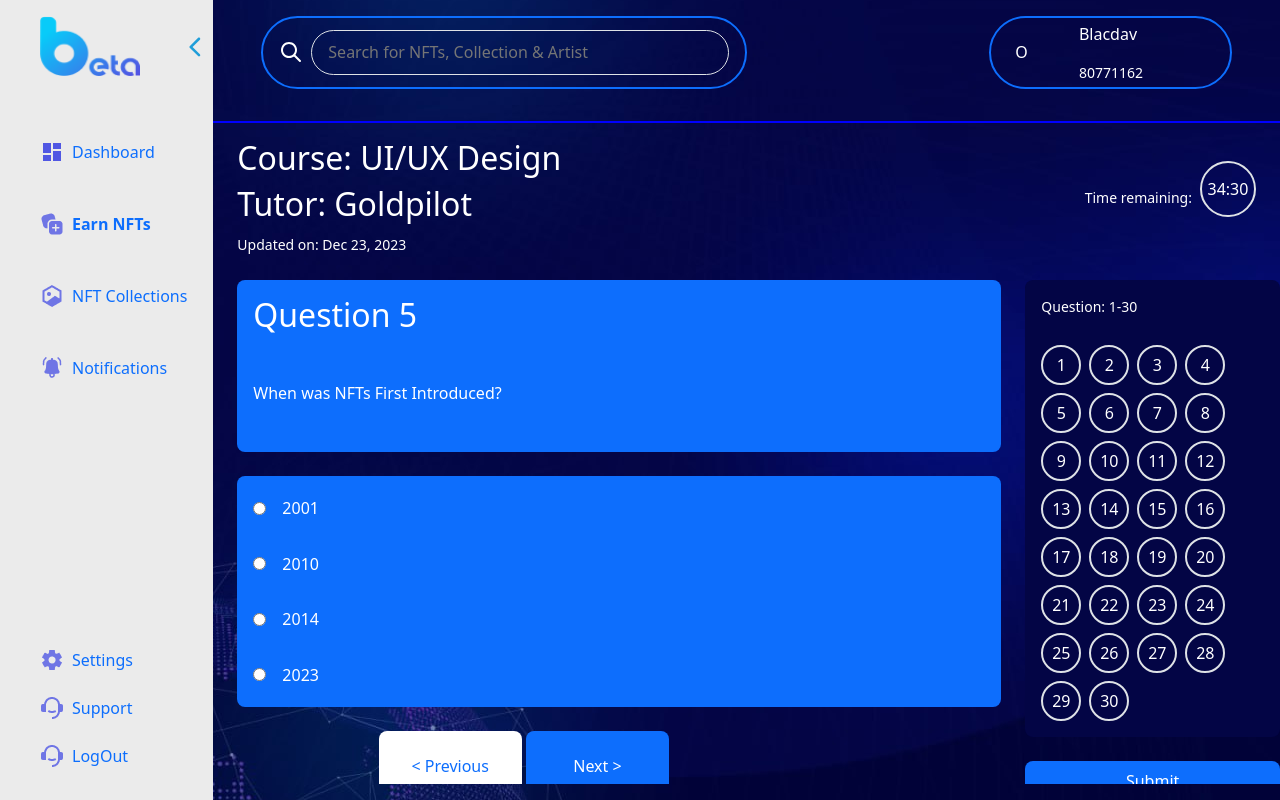
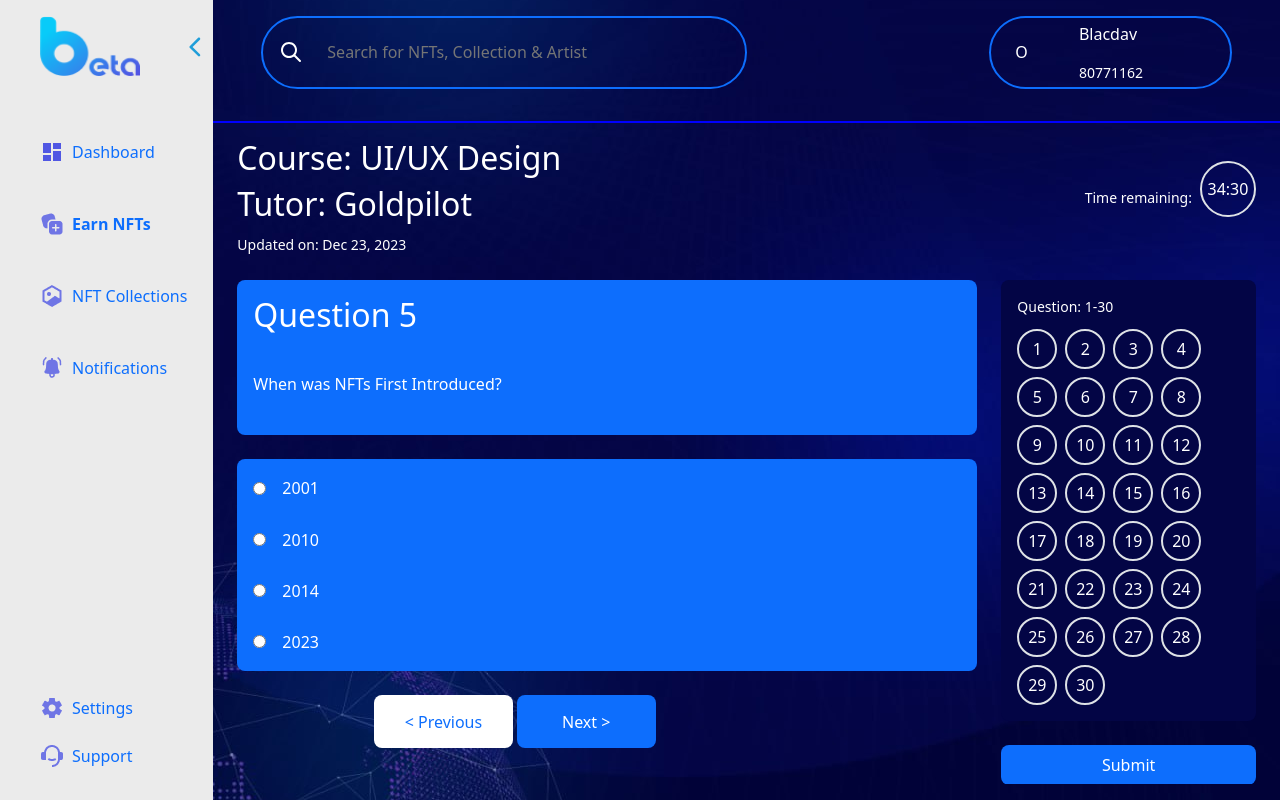
Before and after one commit to blacdav/beta, a React (Create React App) app: page /user/earn in a window 1280 px wide. Built offline with nearby package versions, Linux system fonts and the light colour scheme.

Commit message:
worked on the earn_nft page responsive layout

```diff
--- a/src/App.css
+++ b/src/App.css
@@ -52,6 +52,18 @@
   mask: radial-gradient(var(--c) 53% at left, #0000 calc(100% - 1px), #000);
   background-color: red;
 }
+
+/* Hide scrollbar for all browsers */
+.hidden-scrollbar {
+  overflow-y: scroll; /* Ensures the element is scrollable */
+  scrollbar-width: none; /* For Firefox */
+}
+
+/* For WebKit-based browsers (e.g., Chrome, Edge, Safari) */
+.hidden-scrollbar::-webkit-scrollbar {
+  display: none;
+}
+
 
 .borderh {
   border-bottom: 2px solid blue;
--- a/src/App.js
+++ b/src/App.js
@@ -6,7 +6,6 @@ import Signup from './auth/Signup';
 import Login from './auth/Login';
 import Connect from './auth/Connect';
 import NoMatch from './pages/NoMatch';
-// import User from './pages/User';
 import Dashboard from './pages/Dashboard';
 import Category from './auth/Category';
 import EarnNFT from './pages/EarnNFT'
--- a/src/components/header.jsx
+++ b/src/components/header.jsx
@@ -6,7 +6,7 @@ const Header = () => {
     <header className='d-flex borderh pt-3 pb-2 px-5 min-vh-25 justify-content-between'>
       <div className='d-flex align-items-center gap-2 w-50 h-75 border border-2 border-primary rounded-pill py-1 px-3'>
         <img src={search} alt="search icon" />
-        <input type="search" placeholder='Search for NFTs, Collection & Artist' className='w-100 h-75 rounded-pill px-3 bg-transparent border border-transparent text-white' />
+        <input type="search" placeholder='Search for NFTs, Collection & Artist' className='w-100 h-75 rounded-pill px-3 bg-transparent border-0 button-outline-primary text-white' />
       </div>
       <div className='d-flex align-items-center justify-content-between px-4 border border-2 border-primary p-3 rounded-pill h-75 w-25'>
         {/* <img src="#" alt="avater" /> */}O
--- a/src/components/sidebar.jsx
+++ b/src/components/sidebar.jsx
@@ -39,7 +39,7 @@ const Sidebar = ({ miniSidebar, setMiniSidebar}) => {
       <ul className={`d-grid gap-4 ms-2`}>
         <li className='overflow-hidden'><Link className={`text-decoration-none d-flex align-items-center gap-2 ${settings ? 'fw-bold' : ''}`} to='settings'><img src={settings_icon} alt="setting icon" /><p className={`${miniSidebar ? '' : 'd-none'} m-0`}>Settings</p></Link></li>
         <li className='overflow-hidden'><Link className='text-decoration-none d-flex align-items-center gap-2' to=''><img src={support} alt="support icon" /><p className={`${miniSidebar ? '' : 'd-none'} m-0`}>Support</p></Link></li>
-        <li className='overflow-hidden'><Link className='text-decoration-none d-flex align-items-center gap-2' to=''><img src={support} alt="support icon" /><p className={`${miniSidebar ? '' : 'd-none'} m-0`}>LogOut</p></Link></li>
+        <li className={`overflow-hidden ${settings ? 'd-block' : 'd-none'}`}><Link className='text-decoration-none d-flex align-items-center gap-2' to=''><img src={support} alt="support icon" /><p className={`${miniSidebar ? '' : 'd-none'} m-0`}>LogOut</p></Link></li>
       </ul>
     </aside>
   )
--- a/src/pages/Dashboard.jsx
+++ b/src/pages/Dashboard.jsx
@@ -4,7 +4,7 @@ import wolf from '../IMG/wolf.svg';
 
 const Dashboard = () => {
   return (
-    <section className='d-grid d-md-flex col-12 px-4 min-vh-75 overflow-y-scroll'>
+    <section className='d-grid d-md-flex col-12 px-4 min-vh-75 overflow-y-scroll hidden-scrollbar'>
       <section className='d-grid h-100 col-12 col-md-8 gap-3 py-3 pe-0 pe-md-4'>
         <div className='dashboard d-flex justify-content-between align-items-center rounded-3 px-3 px-md-5 py-4'>
           <div className='col-9 d-grid gap-2'>
--- a/src/pages/EarnNFT.jsx
+++ b/src/pages/EarnNFT.jsx
@@ -2,7 +2,7 @@ import React from 'react'
 
 const EarnNFT = () => {
   return (
-    <main className='d-grid col-12 px-4 min-vh-75 overflow-y-scroll'>
+    <main className='d-grid col-12 px-4 min-vh-75 overflow-y-scroll hidden-scrollbar'>
       <section className='d-flex justify-content-between col-12 pt-3'>
         <div>
           <h2>Course: UI/UX Design</h2>
@@ -16,8 +16,8 @@ const EarnNFT = () => {
         </div>
       </section>
 
-      <section className='d-grid d-md-flex col-12 pt-4 gap-4'>
-        <div className='col-12 col-md-9 d-grid gap-4'>
+      <section className='d-flex flex-column-reverse flex-md-row col-12 pt-4 gap-4 gap-md-0'>
+        <div className='col-12 col-md-9 d-grid gap-4 pe-0 pe-md-4'>
           <div className='d-grid gap-4 bg-primary p-3 rounded-3'>
             <h2>Question 5</h2>
             <p>When was NFTs First Introduced?</p>
@@ -42,18 +42,20 @@ const EarnNFT = () => {
             </div>
           </div>
 
-          <div className='col-9 d-flex justify-content-center gap-1'>
-            <button className='col-3 p-2 rounded-3 bg-white btn-outline-white border-0 text-primary'>&lt; Previous</button>
-            <button className='col-3 p-2 rounded-3 bg-primary btn-outline-primary border-0 text-white'>Next &gt;</button>
+          <div className='col-12 col-md-9 d-flex justify-content-center gap-1'>
+            <button className='col-5 col-md-3 p-2 rounded-3 bg-white btn-outline-white border-0 text-primary'>&lt; Previous</button>
+            <button className='col-5 col-md-3 p-2 rounded-3 bg-primary btn-outline-primary border-0 text-white'>Next &gt;</button>
           </div>
 
-          <button className='col-3 d-block d-md-none p-2 rounded-3 w-100 bg-primary btn-outline-primary border-0 text-white'>Submit</button>
+          <div className='d-flex justify-content-center'>
+            <button className='col-10 d-block d-md-none p-2 rounded-3 bg-primary btn-outline-primary border-0 text-white'>Submit</button>
+          </div>
         </div>
 
         <aside className='col-12 col-md-3 d-grid gap-4'>
-          <div className='d-grid gap-1 bg-bg p-3 rounded-3'>
+          <div className='d-grid col-12 gap-1 bg-bg p-3 rounded-3'>
             <small>Question: 1-30</small>
-            <div className='d-flex flex-lg-wrap row-cols-5 gap-2 mt-4'>
+            <div className='d-flex flex-wrap gap-2 mt-2'>
               <button className='border border-2 text-white rounded-circle d-flex justify-content-center align-items-center bg-transparent' style={{height: '2.5rem', width: '2.5rem'}}>1</button>
               <button className='border border-2 text-white rounded-circle d-flex justify-content-center align-items-center bg-transparent' style={{height: '2.5rem', width: '2.5rem'}}>2</button>
               <button className='border border-2 text-white rounded-circle d-flex justify-content-center align-items-center bg-transparent' style={{height: '2.5rem', width: '2.5rem'}}>3</button>
@@ -87,7 +89,7 @@ const EarnNFT = () => {
             </div>
           </div>
 
-          <button className='col-3 d-none d-md-block p-2 rounded-3 w-100 bg-primary btn-outline-primary border-0 text-white'>Submit</button>
+          <button className='d-none d-md-block p-2 rounded-3 bg-primary btn-outline-primary border-0 text-white'>Submit</button>
         </aside>
       </section>
     </main>
```
